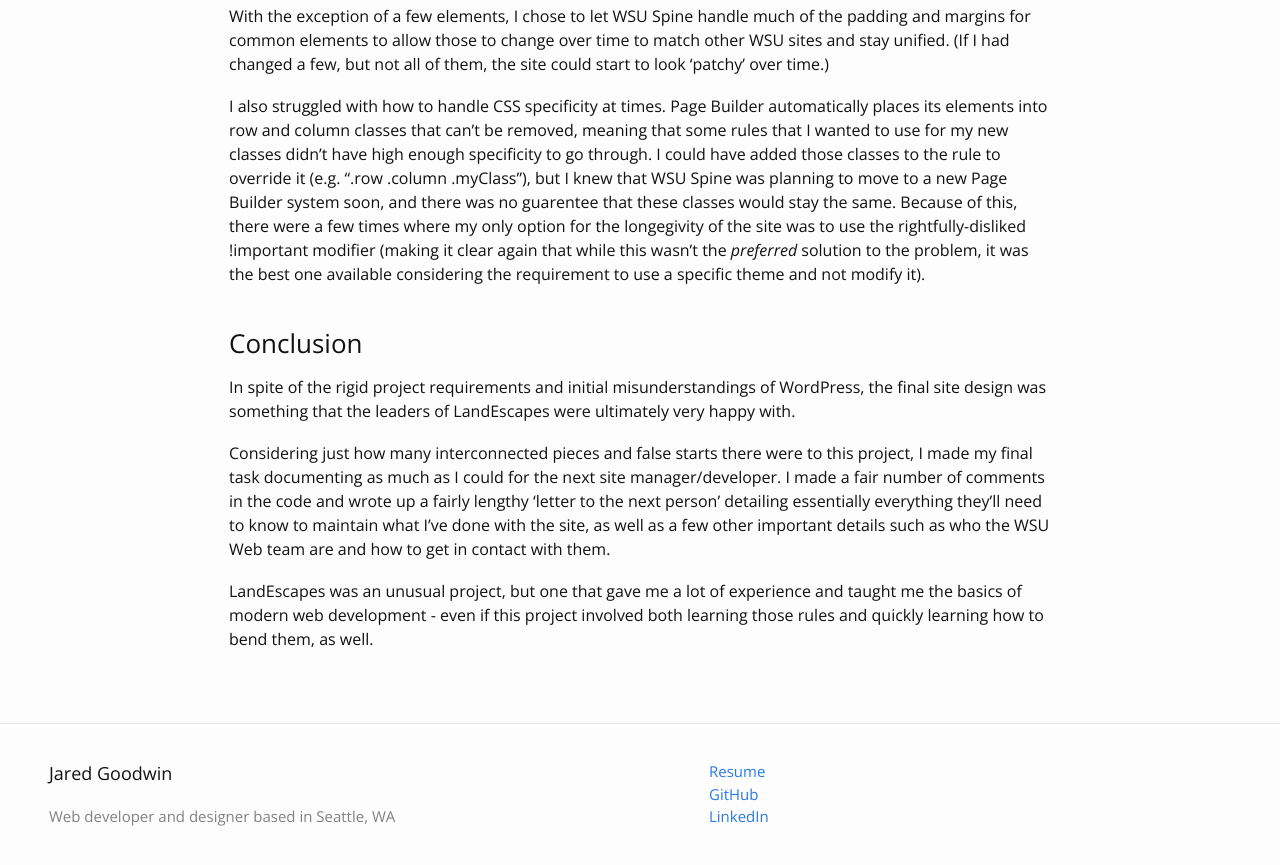
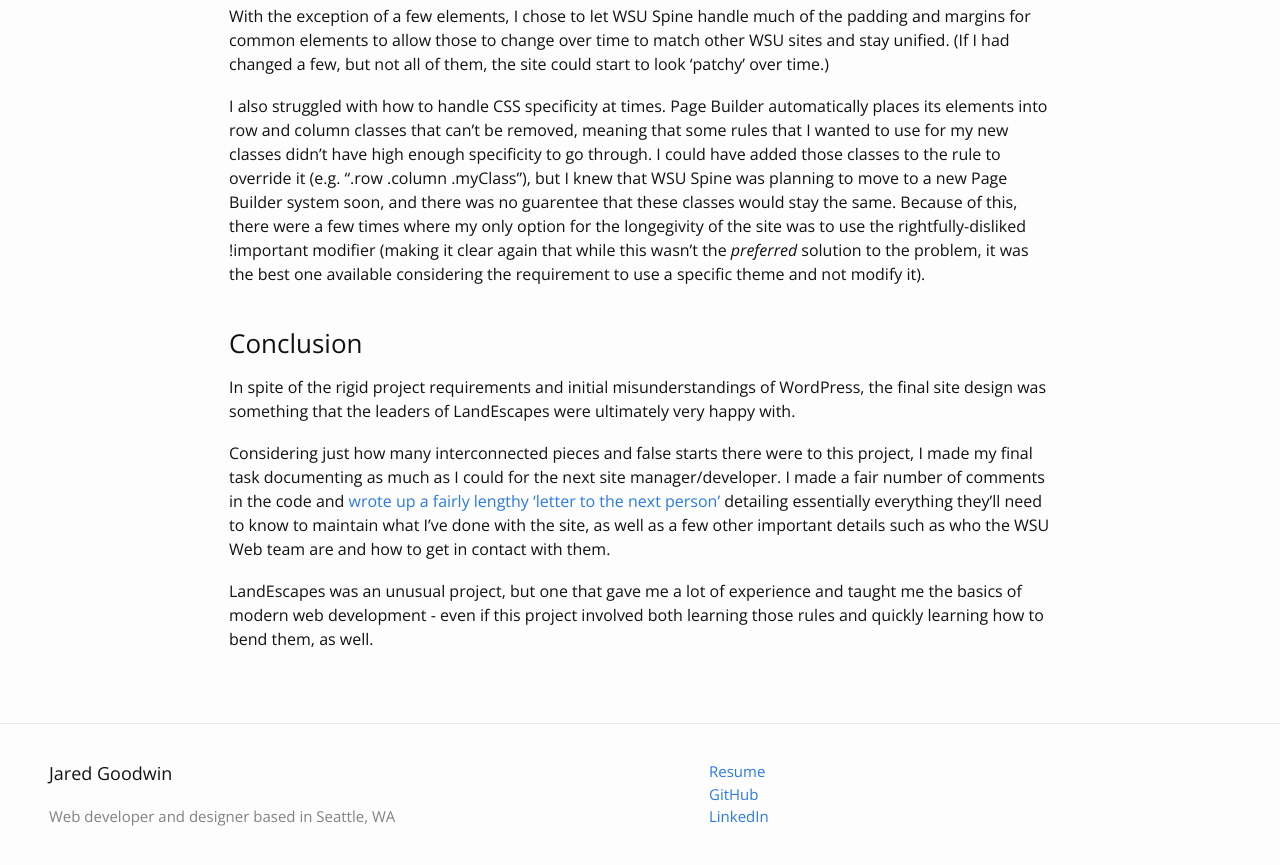
Before and after one commit to goodwin72/jaredrgoodwin.com, a Jekyll site: the page built from _work/landescapes.md, in a window 1280 px wide and 900 px high, scrolled down 9243 px. Shown: the top 865 px of the window. Built offline with Jekyll 4.4.1, drawn with Linux system fonts in a browser that asks for light colours; part of the change alters nothing that is shown.

```diff
--- a/_work/landescapes.md
+++ b/_work/landescapes.md
@@ -161,6 +161,6 @@ I also struggled with how to handle CSS specificity at times. Page Builder autom
 ### Conclusion
 In spite of the rigid project requirements and initial misunderstandings of WordPress, the final site design was something that the leaders of LandEscapes were ultimately very happy with.
 
-Considering just how many interconnected pieces and false starts there were to this project, I made my final task documenting as much as I could for the next site manager/developer. I made a fair number of comments in the code and wrote up a fairly lengthy 'letter to the next person' detailing essentially everything they'll need to know to maintain what I've done with the site, as well as a few other important details such as who the WSU Web team are and how to get in contact with them.
+Considering just how many interconnected pieces and false starts there were to this project, I made my final task documenting as much as I could for the next site manager/developer. I made a fair number of comments in the code and [wrote up a fairly lengthy 'letter to the next person'](https://drive.google.com/open?id=1HR5SgeB98pQSZq4v5HWObxIeO9Cn6488) detailing essentially everything they'll need to know to maintain what I've done with the site, as well as a few other important details such as who the WSU Web team are and how to get in contact with them.
 
 LandEscapes was an unusual project, but one that gave me a lot of experience and taught me the basics of modern web development - even if this project involved both learning those rules and quickly learning how to bend them, as well.
```
